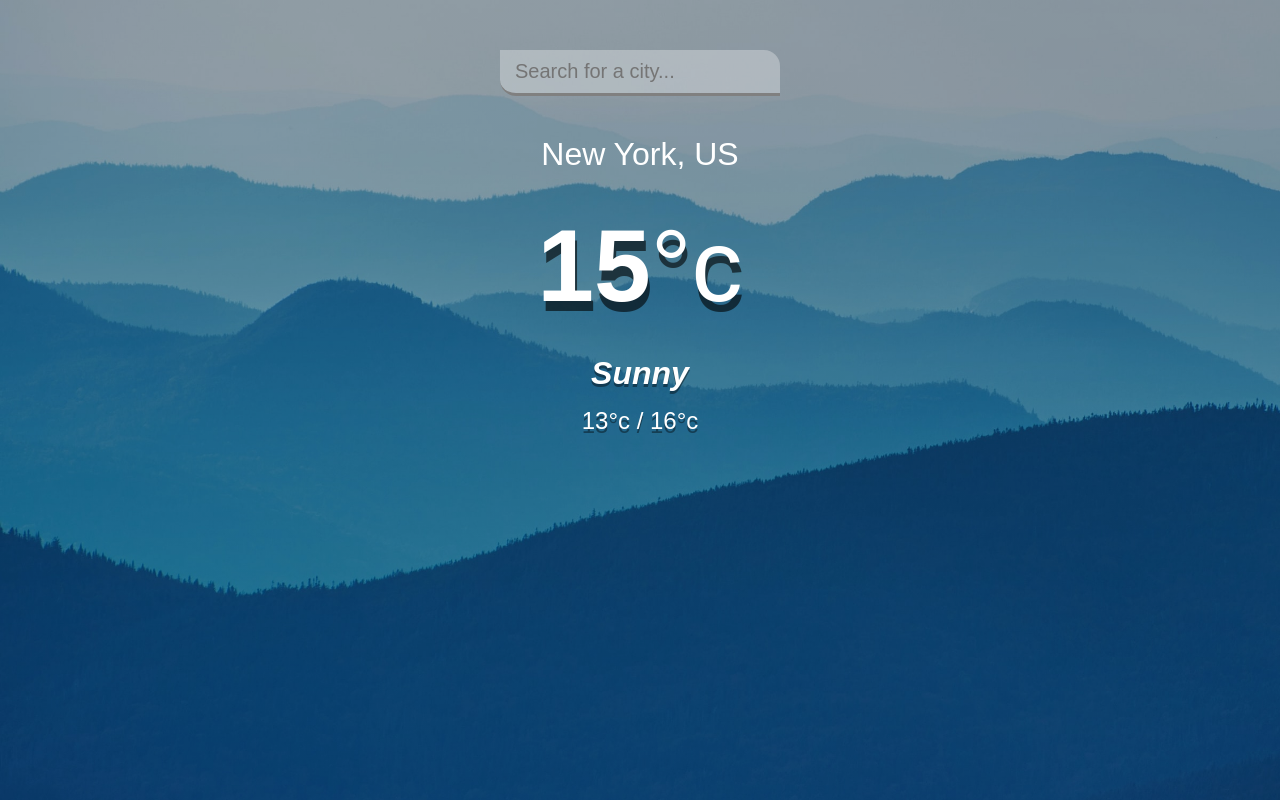
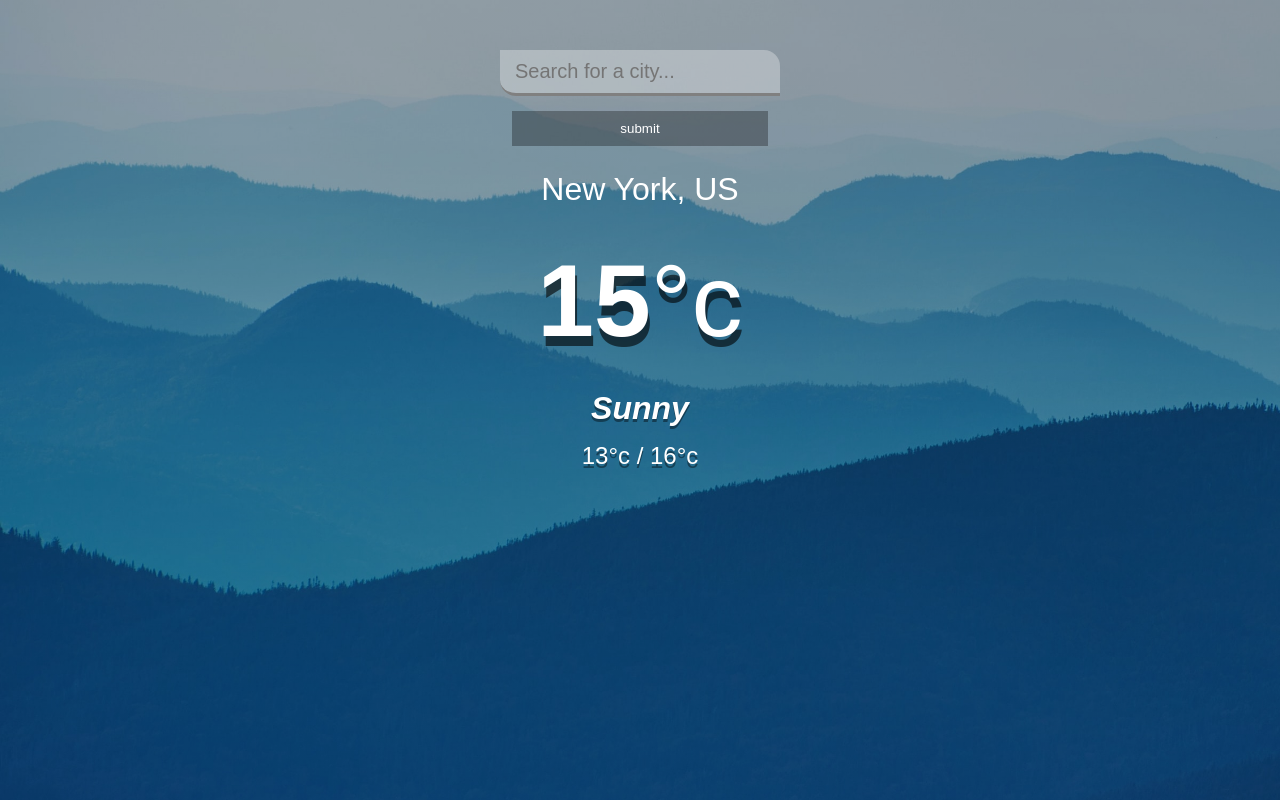
Before and after one commit to ashutoshpaliwal26/WeatherRepo, a plain HTML site: page index.html in a window 1280 px wide. Drawn offline with Linux system fonts and the light colour scheme; no server answers.

Commit message:
Update index.html

```diff
--- a/index.html
+++ b/index.html
@@ -11,6 +11,7 @@
     <header>
       <input type="text" autocomplete="off" class="search-box" placeholder="Search for a city..." />
     </header>
+    <button class="btn">submit</button>
     <main>
       <section class="location">
         <div class="city" id="city">New York, US</div>
```
